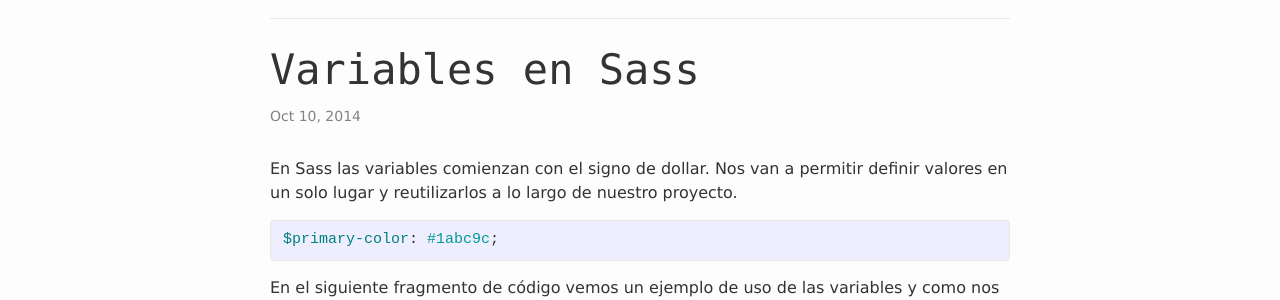
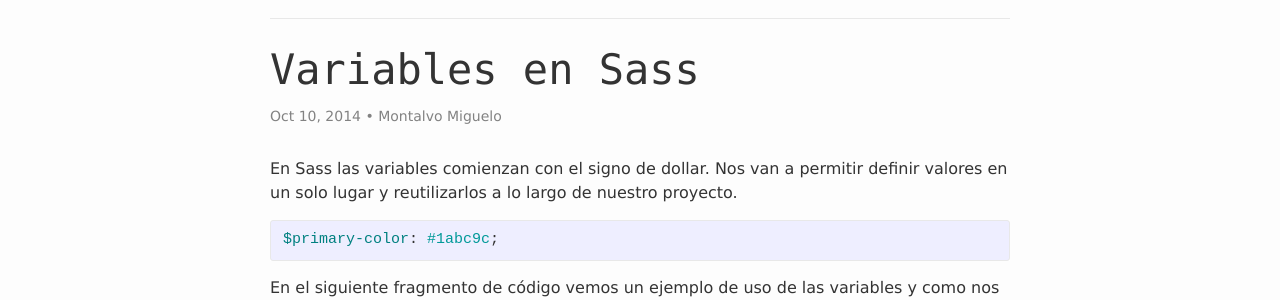
Before and after one commit to montalvomiguelo/montalvomiguelo.github.io, a Jekyll site: the page built from _posts/2014-10-10-variables-en-sass.md, in a window 1280 px wide. Shown: the part 151-451 px from the top of the page. Built offline with Jekyll 4.4.1, drawn with Linux system fonts in a browser that asks for light colours; comment, search, counter and statistics services are not loaded.

Commit message:
modified schema data

```diff
--- a/_layouts/post.html
+++ b/_layouts/post.html
@@ -4,15 +4,14 @@
 <div class="post" itemscope itemtype="http://schema.org/BlogPosting">
 
   <header class="post-header">
-    <h1 class="post-title" itemprop="name">{{ page.title }}</h1>
-    <p class="post-meta">
-      <time itemprop="datePublished" datetime="{{ page.date | date_to_xmlschema }}">{{ page.date | date: "%b %-d, %Y" }}</time>
-    </p>
+    <h1 class="post-title" itemprop="name headline">{{ page.title }}</h1>
+    <p class="post-meta"><time datetime="{{ page.date | date_to_xmlschema }}" itemprop="datePublished">{{ page.date | date: "%b %-d, %Y" }}</time>{% if page.author %} • <span itemprop="author" itemscope itemtype="http://schema.org/Person"><span itemprop="name">{{ page.author }}</span></span>{% endif %}</p>
   </header>
 
   <article class="post-content" itemprop="articleBody">
     {{ content }}
   </article>
+
   {% include disqus.html disqus_identifier=page.disqus_identifier %}
 
 </div>
```
